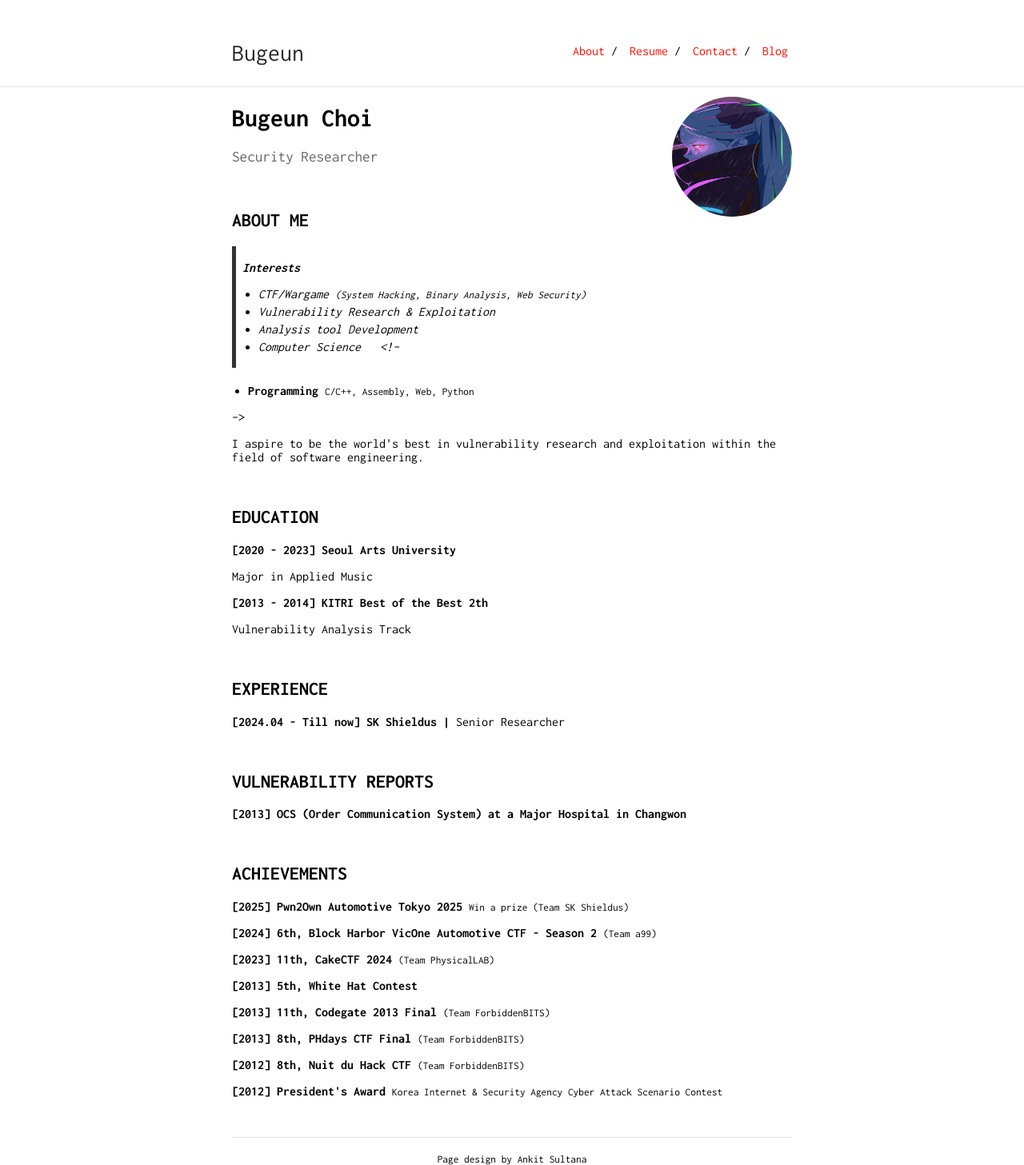
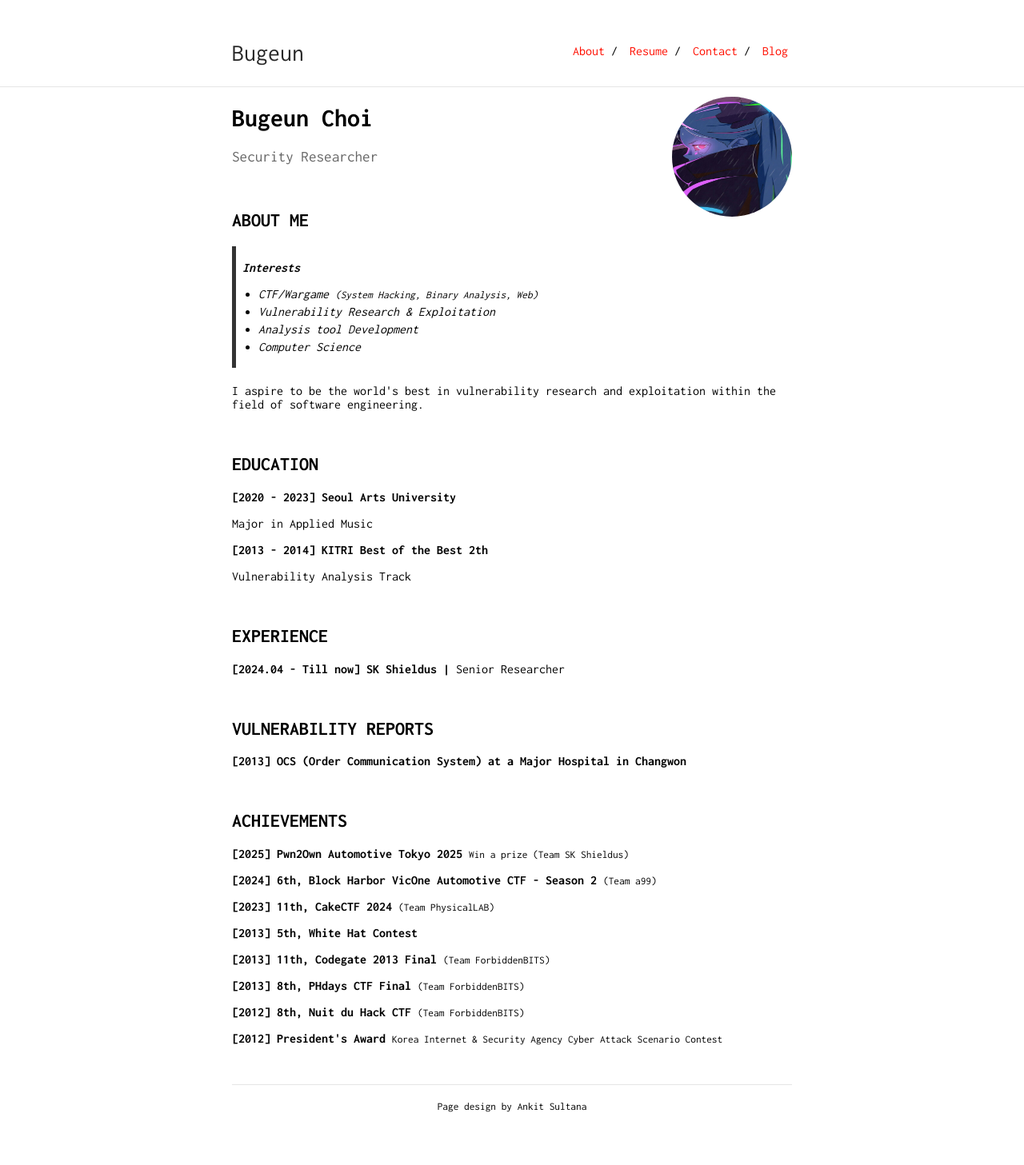
Before and after one commit to Bugeun/bugeun.github.io, a Jekyll site: the page built from index.md, in a window 1280 px wide. Shown: the whole page at 80% size. Built offline with Jekyll 4.4.1, drawn with Linux system fonts in a browser that asks for light colours; after the commit the page ends 1391 px from its top, so only the background shows below that.

Commit message:
Update index.md

```diff
--- a/index.md
+++ b/index.md
@@ -14,11 +14,12 @@ Security Researcher
 
 
 ><b>Interests<b>
-* CTF/Wargame <small>(System Hacking, Binary Analysis, Web Security)</small>
+* CTF/Wargame <small>(System Hacking, Binary Analysis, Web)</small>
 * Vulnerability Research & Exploitation
 * Analysis tool Development
 * Computer Science
 &nbsp;
+
 <!--
 <section>
         <ul>
@@ -29,6 +30,7 @@ Security Researcher
         </ul>
 </section>
 -->
+
 <p>I aspire to be the world's best in vulnerability research and exploitation within the field of software engineering.</p>
 &nbsp;
 
```
